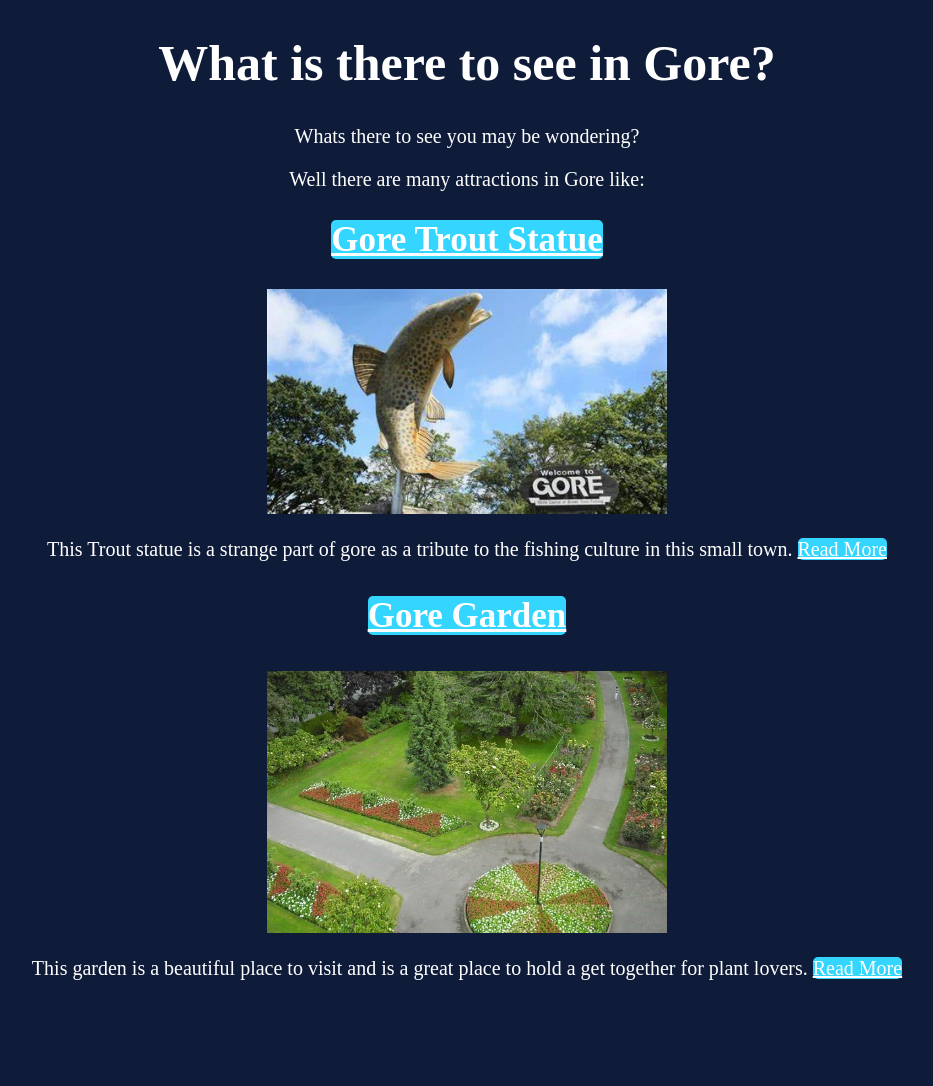
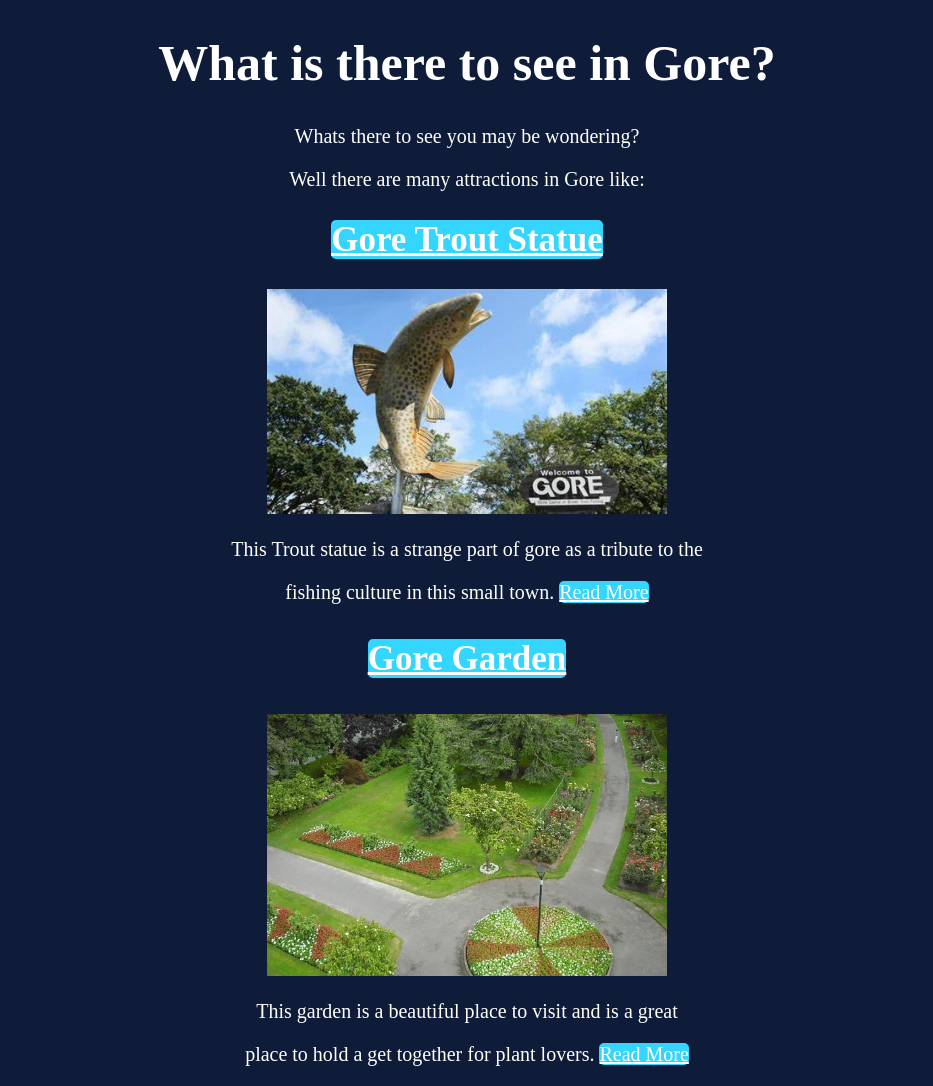
Before and after one commit to Ethan-Tayler/Web, a plain HTML site: page index.html in a window 1280 px wide. Shown: the whole page, without its empty margins (173-1106 px from the left). Before the commit the page ends 1000 px from the top, so only its background shows below. Drawn offline with Linux system fonts and the light colour scheme; a script that the page names is missing.

Commit message:
made text on main page nicer

```diff
--- a/index.html
+++ b/index.html
@@ -15,12 +15,14 @@
       <p>Well there are many attractions in Gore like:</p>
       <h2 class="links"><a href="page1.html" class="links">Gore Trout Statue</a></h2>
       <img src="Trout.jpg" width=" 400px">
-      <p>This Trout statue is a strange part of gore as a tribute to the fishing culture in this small town. <a href="page1.html">Read More</a></p>
+      <p>This Trout statue is a strange part of gore as a tribute to the</p>
+      <p>fishing culture in this small town. <a href="page1.html">Read More</a></p>
     </div>
     <div>
       <h3 class="links"><a href="page2.html" class="links">Gore Garden</a></h3>
       <img src= "gore-public-gardens-photo.jpg" width= "400px">
-      <p>This garden is a beautiful place to visit and is a great place to hold a get together for plant lovers. <a href="page2.html">Read More</a></p>
+      <p>This garden is a beautiful place to visit and is a great </p>
+      <p>place to hold a get together for plant lovers. <a href="page2.html">Read More</a></p>
     </div>
   </body>
 </html>
```
